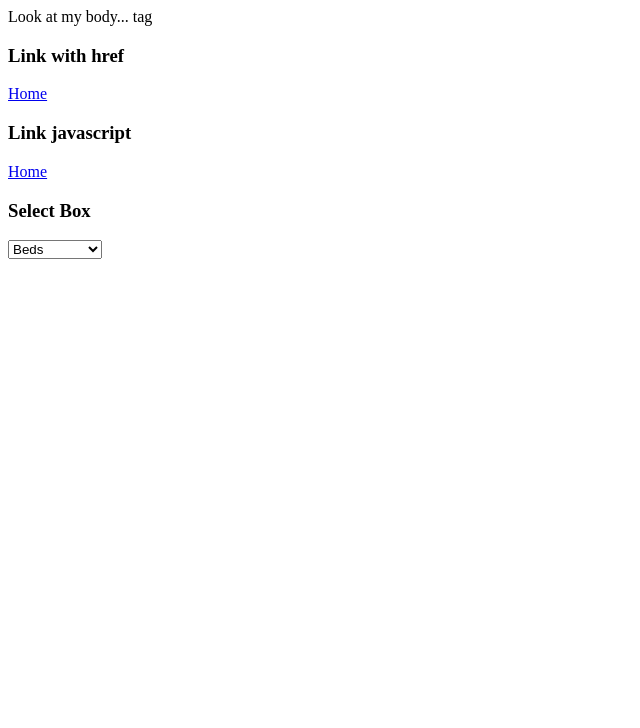
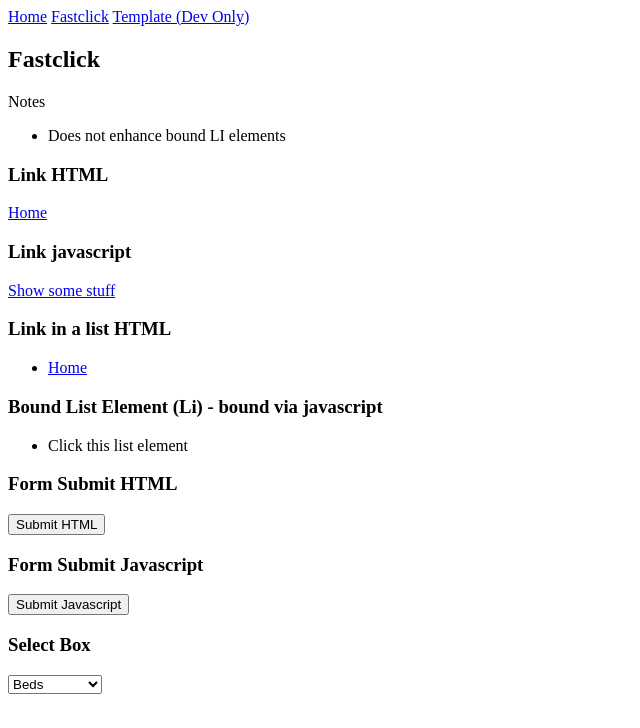
Before and after one commit to hoitomt/touch_demo, a plain HTML site: page fastclick.html in a window 1280 px wide. Shown: the whole page, without its empty margins (0-640 px from the left). Drawn offline with nearby package versions, Linux system fonts and the light colour scheme.

Commit message:
DRY it out

```diff
--- a/fastclick.html
+++ b/fastclick.html
@@ -7,22 +7,14 @@
     <script src="javascripts/fastclick_loader.js"></script>
   </head>
   <body>
-    Look at my body... tag
-
-    <h3>Link with href</h3>
-    <a href="index.html">Home</a>
-
-    <h3>Link javascript</h3>
-    <a href="index.html">Home</a>
-
-    <h3>Select Box</h3>
-    <select>
-      <option>Beds</option>
-      <option data-dim_id="1z141xt" data-dim_name="1-beds" id="1z141xt">1 Bedroom</option>
-      <option data-dim_id="1z141y8" data-dim_name="2-beds" id="1z141y8">2 Bedrooms</option>
-      <option data-dim_id="1z141xs" data-dim_name="3-beds" id="1z141xs">3 Bedrooms</option>
-      <option data-dim_id="1z141to" data-dim_name="4-beds" id="1z141to">4 Bedrooms</option>
-    </select>
+    <nav></nav>
+    <h2>Fastclick</h2>
+    <p>Notes</p>
+    <ul>
+      <li>
+        Does not enhance bound LI elements
+      </li>
+    </ul>
+    <section id="html-elements"></section>
   </body>
-
 </html>
--- a/javascripts/fastclick_loader.js
+++ b/javascripts/fastclick_loader.js
@@ -1,3 +1,4 @@
 $(function() {
   FastClick.attach(document.body);
+  console.log("Fast Click is loaded");
 });
--- a/javascripts/main.js
+++ b/javascripts/main.js
@@ -1,4 +1,4 @@
-$(function() {
+function setHandlers() {
   $('#link_show_stuff').on('click', function() {
     $('#show_stuff').toggle();
   });
@@ -10,8 +10,17 @@
   $('form#js_form').on('submit', function() {
     $('#show_form_stuff').toggle();
   });
+}
+
+$(function() {
+  $(document).on('bodyloaded', setHandlers);
+
+  $.get('navigation.html', function(data) {
+    $('nav').html(data);
+  });
 
   $.get('template.html', function(data) {
-    console.log("Template Loaded", data);
-  })
+    $('section#html-elements').html(data);
+    $(document).trigger('bodyloaded');
+  });
 });
--- /dev/null
+++ b/navigation.html
@@ -0,0 +1,3 @@
+    <a href="index.html">Home</a>
+    <a href="fastclick.html">Fastclick</a>
+    <a href="template.html">Template (Dev Only)</a>
--- a/template.html
+++ b/template.html
@@ -1 +1,38 @@
-<h1>This is a test template</h1>
+<h3>Link HTML</h3>
+<a href="index.html">Home</a>
+
+<h3>Link javascript</h3>
+<a href="javascript: void(0)" id="link_show_stuff">Show some stuff</a>
+<div id="show_stuff" style="display:none;">Some stuff</div>
+
+<h3>Link in a list HTML</h3>
+<ul>
+  <li><a href="index.html">Home</a></li>
+</ul>
+<div id="show_stuff" style="display:none;">Some stuff</div>
+
+<h3>Bound List Element (Li) - bound via javascript</h3>
+<ul>
+  <li class="js_list_element">Click this list element</li>
+</ul>
+<div id="list_show_stuff" style="display:none;">Some some list stuff</div>
+
+<h3>Form Submit HTML</h3>
+<form action="index.html">
+  <input id="submit" type="submit" value="Submit HTML">
+</form>
+
+<h3>Form Submit Javascript</h3>
+<form id="js_form" action="javascript:void(0);">
+  <input id="submit" type="submit" value="Submit Javascript">
+</form>
+<div id="show_form_stuff" style="display:none;">Some Form stuff</div>
+
+<h3>Select Box</h3>
+<select>
+  <option>Beds</option>
+  <option data-dim_id="1z141xt" data-dim_name="1-beds" id="1z141xt">1 Bedroom</option>
+  <option data-dim_id="1z141y8" data-dim_name="2-beds" id="1z141y8">2 Bedrooms</option>
+  <option data-dim_id="1z141xs" data-dim_name="3-beds" id="1z141xs">3 Bedrooms</option>
+  <option data-dim_id="1z141to" data-dim_name="4-beds" id="1z141to">4 Bedrooms</option>
+</select>
```
Also changed, not shown: index.html (+2 -44 lines), 1 other file.
